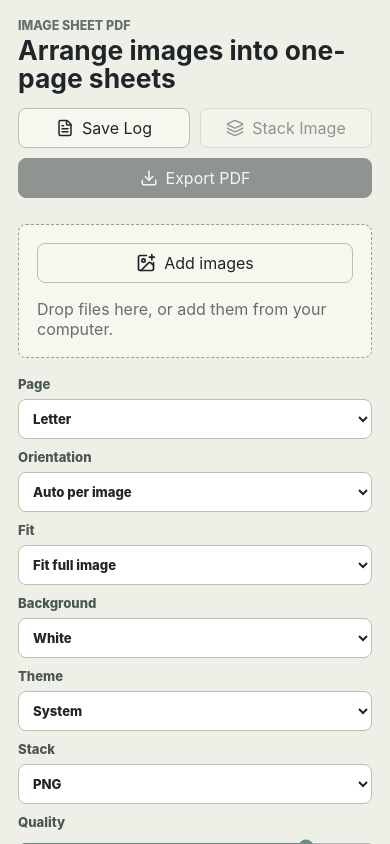
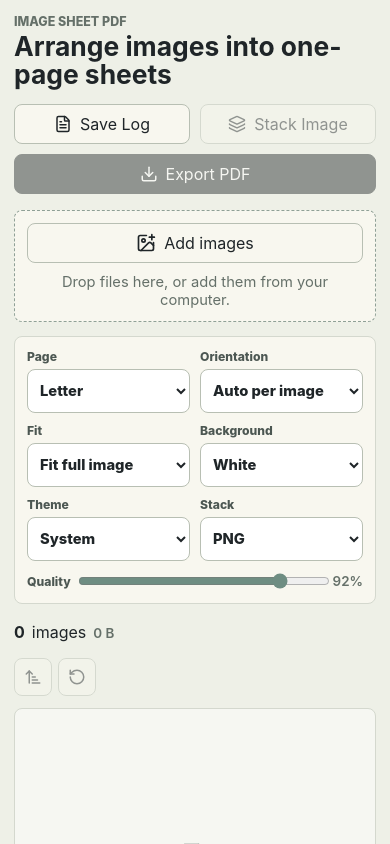
Before and after one commit to TurddleEyes/image-sheet-pdf, a React (Vite) app: page / in a window 390 px wide. Shown: the top 844 px of the page. Built offline with nearby package versions, Linux system fonts and the light colour scheme.

Commit message:
Clean up mobile settings layout

```diff
--- a/package.json
+++ b/package.json
@@ -1,6 +1,6 @@
 {
   "name": "image-sheet-pdf",
-  "version": "0.1.8",
+  "version": "0.1.9",
   "description": "Arrange images, export one-page PDFs, and stack ordered images into tall PNG or JPEG files.",
   "author": "Codex",
   "private": false,
--- a/src/main.tsx
+++ b/src/main.tsx
@@ -669,7 +669,7 @@ function App() {
             <ImagePlus size={20} aria-hidden="true" />
             Add images
           </button>
-          <p>Drop files here, or add them from your computer.</p>
+          <p>{isAndroidApp() ? "Add photos from your phone." : "Drop files here, or add them from your computer."}</p>
         </section>
 
         <section className="controls" aria-label="PDF settings">
@@ -757,7 +757,7 @@ function App() {
               <option value="jpeg">JPEG</option>
             </select>
           </label>
-          <label>
+          <label className="qualityControl">
             Quality
             <input
               type="range"
--- a/src/styles.css
+++ b/src/styles.css
@@ -205,13 +205,18 @@ h1 {
 .controls {
   display: grid;
   grid-template-columns: repeat(auto-fit, minmax(120px, 1fr));
-  gap: 10px;
+  gap: 12px;
   margin-bottom: 18px;
+  padding: 14px;
+  border: 1px solid var(--border);
+  border-radius: 8px;
+  background: var(--surface-soft);
 }
 
 .controls label {
   display: grid;
   gap: 7px;
+  min-width: 0;
   color: var(--label);
   font-size: 0.82rem;
   font-weight: 800;
@@ -224,6 +229,7 @@ input[type="range"] {
 }
 
 select {
+  min-width: 0;
   min-height: 40px;
   border-radius: 8px;
   padding: 0 10px;
@@ -236,6 +242,21 @@ select {
   color: var(--muted);
   font-size: 0.84rem;
   font-weight: 600;
+}
+
+.qualityControl {
+  grid-column: 1 / -1;
+  grid-template-columns: auto minmax(0, 1fr) auto;
+  align-items: center;
+  column-gap: 12px;
+}
+
+.qualityControl input {
+  grid-column: 2;
+}
+
+.qualityControl span {
+  grid-column: 3;
 }
 
 .listbar {
@@ -418,7 +439,7 @@ select {
 @media (max-width: 620px) {
   .workspace,
   .previewPanel {
-    padding: 18px;
+    padding: 14px;
   }
 
   .topbar,
@@ -436,8 +457,41 @@ select {
     flex: 1 1 140px;
   }
 
+  .dropzone {
+    display: grid;
+    gap: 10px;
+    margin: 16px 0 14px;
+    padding: 12px;
+  }
+
+  .dropzone button {
+    width: 100%;
+  }
+
+  .dropzone p {
+    font-size: 0.92rem;
+    text-align: center;
+  }
+
   .controls {
-    grid-template-columns: 1fr;
+    grid-template-columns: repeat(2, minmax(0, 1fr));
+    gap: 10px;
+    padding: 12px;
+  }
+
+  .controls label {
+    gap: 5px;
+    font-size: 0.76rem;
+  }
+
+  select {
+    min-height: 44px;
+    padding: 0 8px;
+    font-size: 0.92rem;
+  }
+
+  .qualityControl {
+    grid-template-columns: auto minmax(0, 1fr) auto;
   }
 
   .imageItem {
@@ -453,3 +507,9 @@ select {
     justify-content: flex-end;
   }
 }
+
+@media (max-width: 380px) {
+  .controls {
+    grid-template-columns: 1fr;
+  }
+}
```
Also changed, not shown: 3 other files (tests, documents, lock files or other folders).
